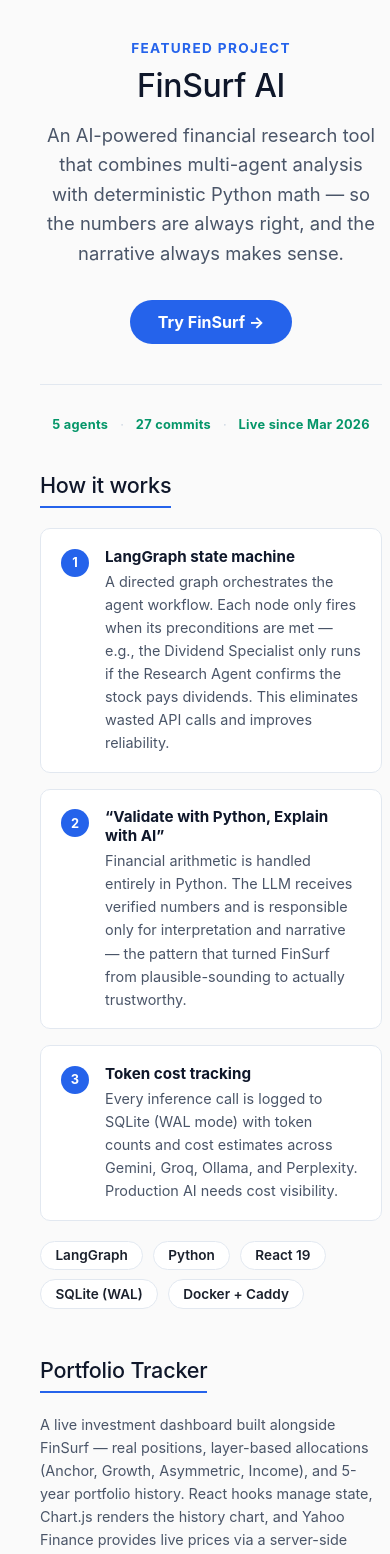
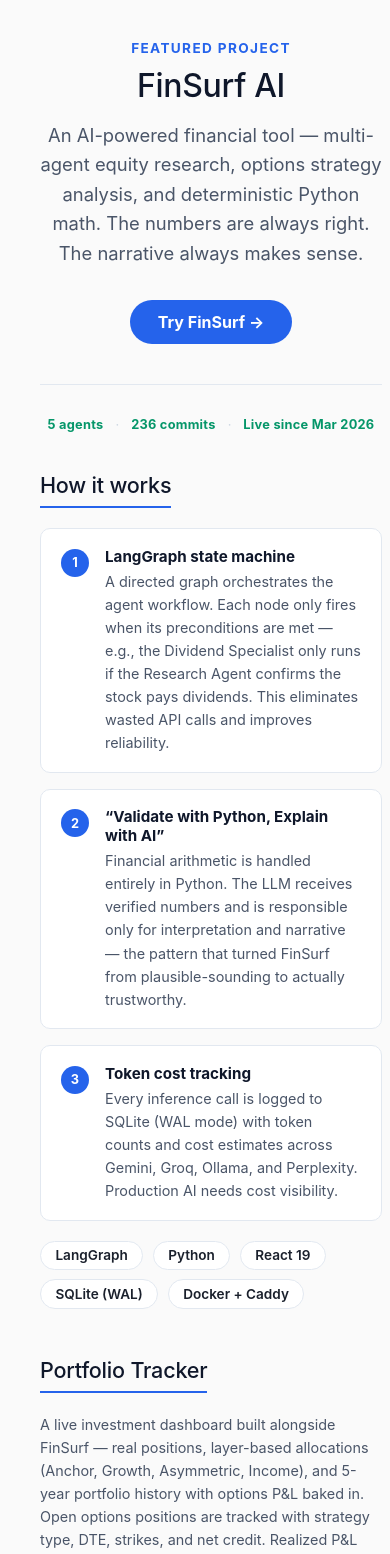
Before and after one commit to sachined/Weather-and-Billboard, a Next.js app: page /blog/finsurf in a window 390 px wide. Shown: the part 280-1834 px from the top of the page. Built offline with nearby package versions, Linux system fonts and the light colour scheme.

Commit message:
Added a Head property to enable mobile view correctly.
Options pivot is now fully integrated into the FinSurf product page.

Cleaned up the appearance of the Portfolio page through enhancing the Portfolio.module.css

```diff
--- a/pages/_document.tsx
+++ b/pages/_document.tsx
@@ -4,7 +4,9 @@
   render() {
     return (
       <Html lang="en-US">
-        <Head />
+        <Head>
+          <meta name="viewport" content="width=device-width, initial-scale=1.0" />
+        </Head>
         <body>
           <script
             dangerouslySetInnerHTML={{
--- a/pages/finsurf.tsx
+++ b/pages/finsurf.tsx
@@ -20,9 +20,9 @@
           <p className={styles.eyebrow}>Featured Project</p>
           <h1 className={styles.heroTitle}>FinSurf AI</h1>
           <p className={styles.heroTagline}>
-            An AI-powered financial research tool that combines multi-agent analysis
-            with deterministic Python math — so the numbers are always right, and the
-            narrative always makes sense.
+            An AI-powered financial tool — multi-agent equity research, options strategy
+            analysis, and deterministic Python math. The numbers are always right.
+            The narrative always makes sense.
           </p>
           <a
             href="https://finsurf.net"
@@ -38,7 +38,7 @@
         <div className={styles.metricsBar}>
           <span className={styles.metricItem}>5 agents</span>
           <span className={styles.metricDot}>·</span>
-          <span className={styles.metricItem}>27 commits</span>
+          <span className={styles.metricItem}>236 commits</span>
           <span className={styles.metricDot}>·</span>
           <span className={styles.metricItem}>Live since Mar 2026</span>
         </div>
@@ -104,12 +104,14 @@
           <p className={styles.stepDesc}>
             A live investment dashboard built alongside FinSurf — real positions,
             layer-based allocations (Anchor, Growth, Asymmetric, Income), and
-            5-year portfolio history. React hooks manage state, Chart.js renders
-            the history chart, and Yahoo Finance provides live prices via a
-            server-side proxy with 15-minute caching.
+            5-year portfolio history with options P&amp;L baked in. Open options
+            positions are tracked with strategy type, DTE, strikes, and net credit.
+            Realized P&amp;L from closed, expired, and assigned contracts surfaces
+            separately from equity value — so the two signals stay readable independently.
+            Yahoo Finance provides live prices via a server-side proxy with 15-minute caching.
           </p>
           <ul className={styles.techList}>
-            {['Next.js API Routes', 'Chart.js', 'Yahoo Finance', 'CSS Modules', 'React Hooks'].map((t) => (
+            {['Next.js API Routes', 'Chart.js', 'Yahoo Finance', 'CSS Modules', 'React Hooks', 'Options Tracking'].map((t) => (
               <li key={t} className={styles.techChip}>{t}</li>
             ))}
           </ul>
@@ -133,10 +135,6 @@
               Read the build logs
             </Link>
           </div>
-          <p className={styles.footerCtaText}>
-            Live and actively evolving — historical P&amp;L analysis, multi-ticker
-            batching, and an AI chat layer are in progress.
-          </p>
         </div>
 
         {/* Epigraph — page closer */}
```
Also changed, not shown: styles/Portfolio.module.css (+16 -0 lines), 1 other file (tests, documents, lock files or other folders).
